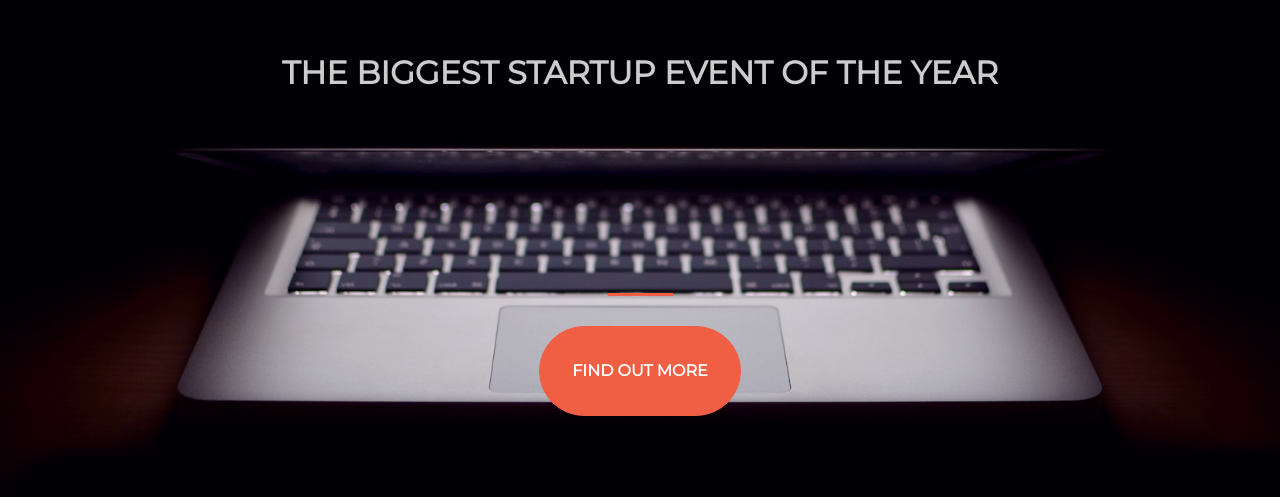
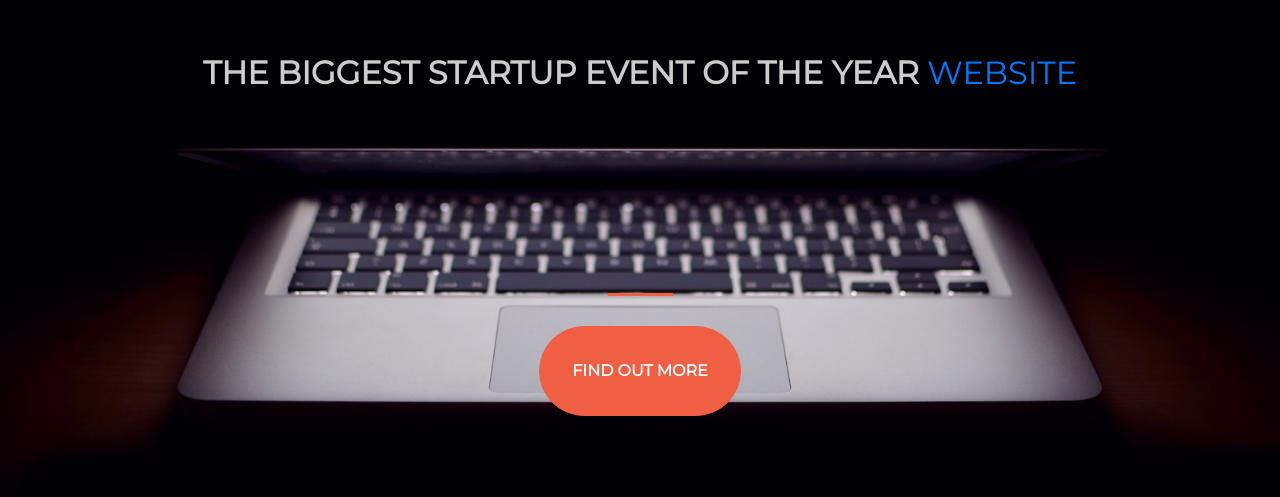
Before and after one commit to DevineDaimonds/DevineDaimonds.github.io, a plain HTML site: page index.html in a window 1280 px wide. Shown: the part 165-662 px from the top of the page. Drawn offline with nearby package versions, Linux system fonts and the light colour scheme.

Commit message:
Update index.html

```diff
--- a/index.html
+++ b/index.html
@@ -22,6 +22,7 @@
           <div class="col-lg-12 my-auto">
             <h1 class="text-uppercase faded">
               <strong>the biggest startup event of the year</strong>
+              <a href="About.html">Website</a>
             </h1>
             <hr>
           </div>
```
